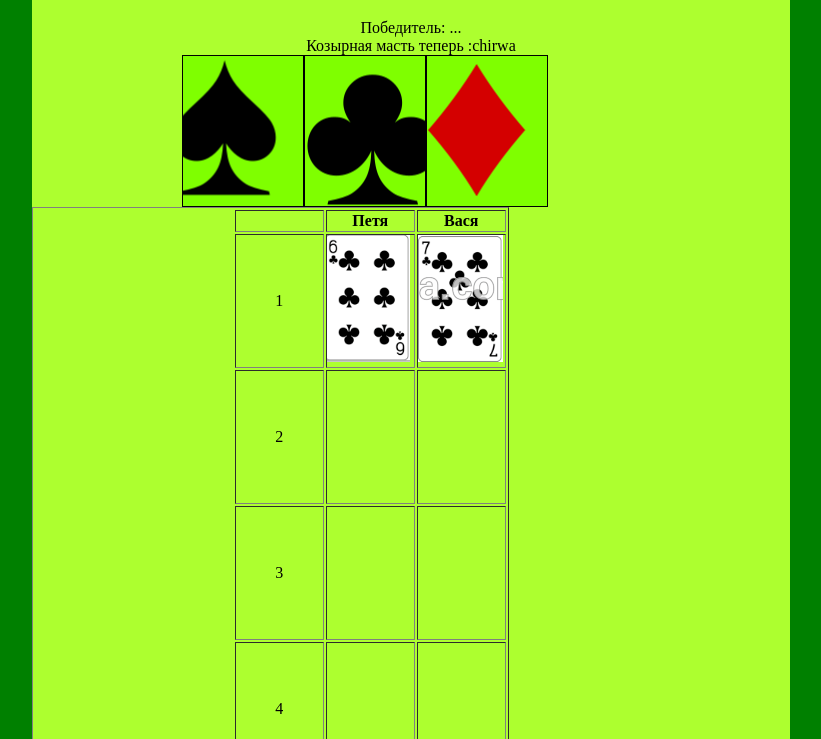
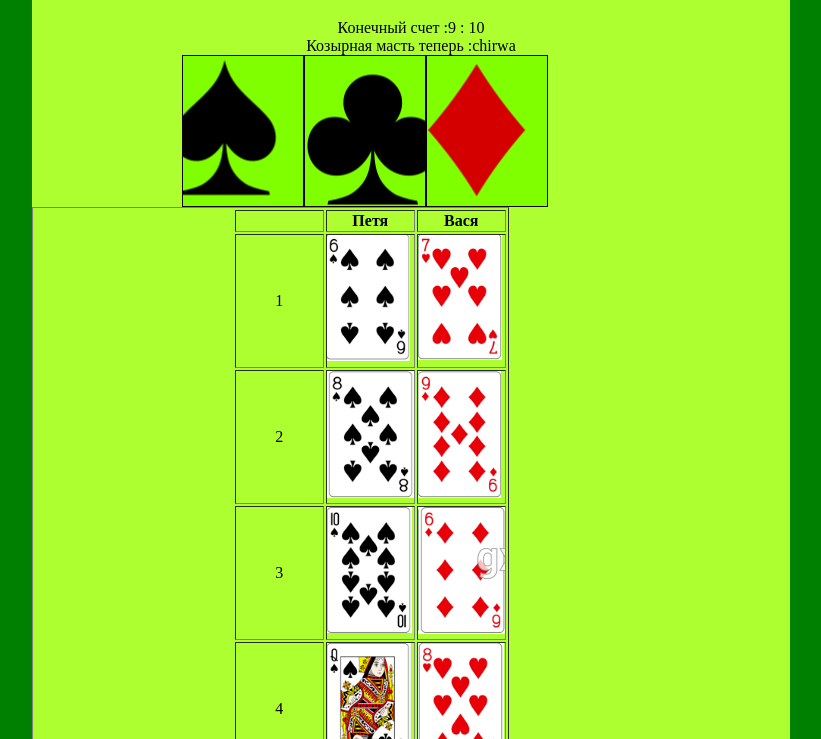
Before and after one commit to Rimer79/homework2, a plain HTML site: page index.html in a window 1280 px wide. Shown: the part 61-800 px from the top of the page, without its empty margins (229-1050 px from the left). Drawn offline with Linux system fonts and the light colour scheme.

Commit message:
сделал , работае , но есть баг -- проскакивают одинаковаы карты , надо будет найти , ну и причесать

```diff
--- a/igra.js
+++ b/igra.js
@@ -79,7 +79,7 @@ var koloda = [
     chirwaD={clas:'chirwaD',
               mast:'chirwa',
               ves:7},
-    chirwaK={clas:'chirwaD',
+    chirwaK={clas:'chirwaK',
               mast:'chirwa',
               ves:8},
     chirwaT={clas:'chirwaT',
@@ -118,7 +118,7 @@ var pole =[
     hod1={petya:'11',vasya:'12'},
     hod2={petya:'21',vasya:'22'},
     hod3={petya:'31',vasya:'32'},
-    hod4={petya:'42',vasya:'42'},
+    hod4={petya:'41',vasya:'42'},
     hod5={petya:'51',vasya:'52'},
     hod6={petya:'61',vasya:'62'},
     hod7={petya:'71',vasya:'72'},
@@ -127,7 +127,7 @@ var pole =[
     hod10={petya:'101',vasya:'102'},
     hod11={petya:'111',vasya:'112'},
     hod12={petya:'121',vasya:'122'},
-    hod13={petya:'132',vasya:'132'},
+    hod13={petya:'131',vasya:'132'},
     hod14={petya:'141',vasya:'142'},
     hod15={petya:'151',vasya:'152'},
     hod16={petya:'161',vasya:'162'},
@@ -137,7 +137,7 @@ var pole =[
 ];
 
 
-alert ( koloda.length);
+console.log( koloda.length);
 
 
 // выбор козыря
@@ -194,12 +194,25 @@ console.log ('3'+rukaVasia[17].mast);
 var countPetya = 0, countVasya = 0;
 
 
-    var  mastPet , mastVas , vesPet , vesVas , pobeda = 'Победил :';
+    var  mastPet , mastVas , vesPet , vesVas , pobeda = 'Победил :',
+        mestoPet ,mestoVas ,kartaPet , kartaVas ,poziciaPet ,poziciaVas;
     for ( i=17 ;i>=0 ; i-- ){
-    mastPet = rukaPetia[i].mast;
-    mastVas = rukaVasia[i].mast;
-    vesPet  = rukaPetia[i].ves;
-    vesVas =  rukaVasia[i].ves;
+    mastPet = rukaPetia[i].mast ;
+    mastVas = rukaVasia[i].mast ;
+    vesPet  = rukaPetia[i].ves ;
+    vesVas =  rukaVasia[i].ves ;
+
+        mestoPet = pole[i].petya ;
+        mestoVas = pole[i].vasya ;
+        kartaPet = rukaPetia[i].clas ;
+        kartaVas = rukaVasia [i].clas;
+
+        poziciaPet = document.getElementById(mestoPet);
+        poziciaPet.setAttribute("class",kartaPet);
+
+        poziciaVas = document.getElementById(mestoVas);
+        poziciaVas.setAttribute("class",kartaVas);
+
 
     if (mastPet === kozir && mastVas!== kozir){
         countPetya+=1;
@@ -218,16 +231,5 @@ var countPetya = 0, countVasya = 0;
   else if (countVasya > countPetya ) {console.log(pobeda+'vasya');}
   else console.log(pobeda+' drugba');
 
-
-
-
-var pozicia= document.getElementById("12");
-pozicia.setAttribute("class","kresty7");
-
-var karta= koloda[16].clas;
-console.log(karta);
-var mesto = pole[7].petya;
-console.log(mesto);
-
-var pozicia2= document.getElementById(mesto);
-pozicia2.setAttribute("class",karta);
+var displayPobeditel = document.getElementById("chet");
+displayPobeditel.innerHTML= 'Конечный счет :'+countPetya+" "+":"+' '+countVasya ;
--- a/index.html
+++ b/index.html
@@ -1,3 +1,4 @@
+
 <!DOCTYPE html>
 <html lang="en">
 <head>
@@ -30,7 +31,7 @@
         </tr>
         <tr>
             <td>1</td>
-            <td  id="11" class="kresty6"></td>
+            <td  id="11"></td>
             <td id="12"></td>
 
         </tr>
```
